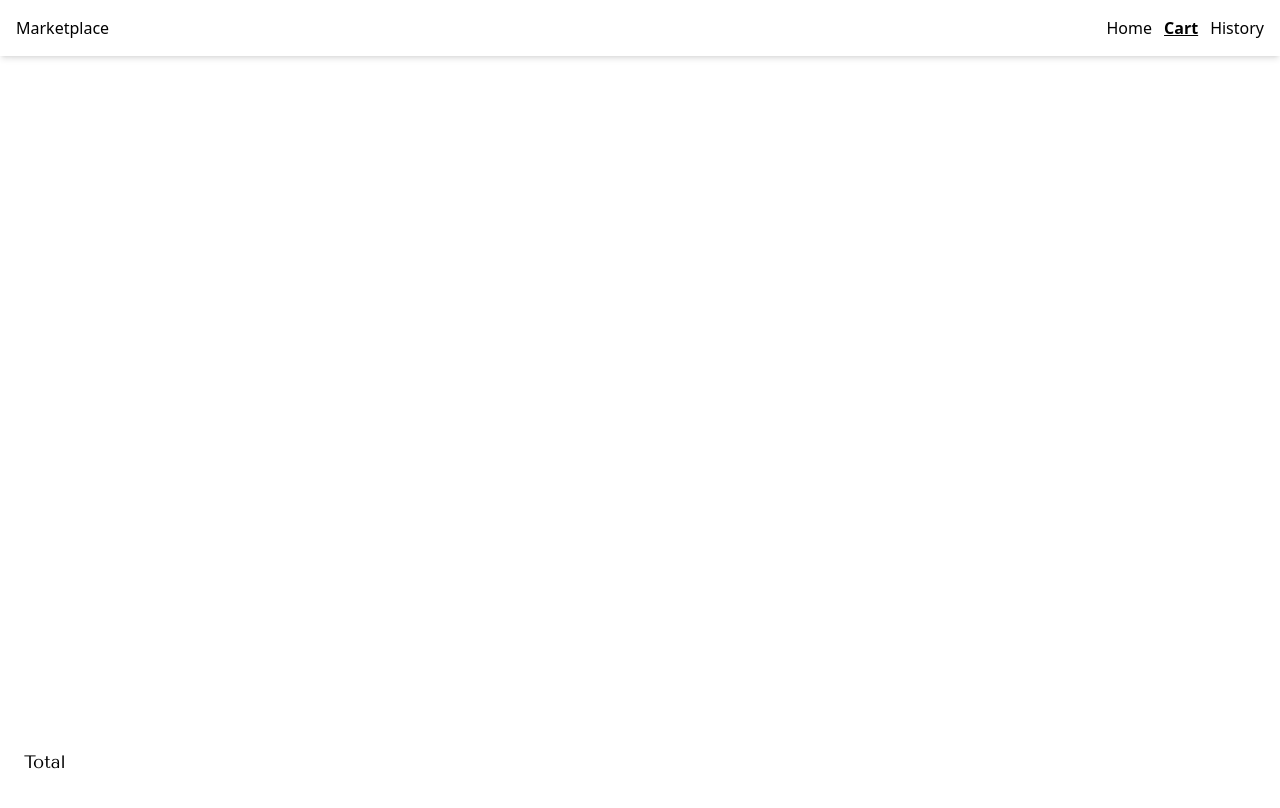
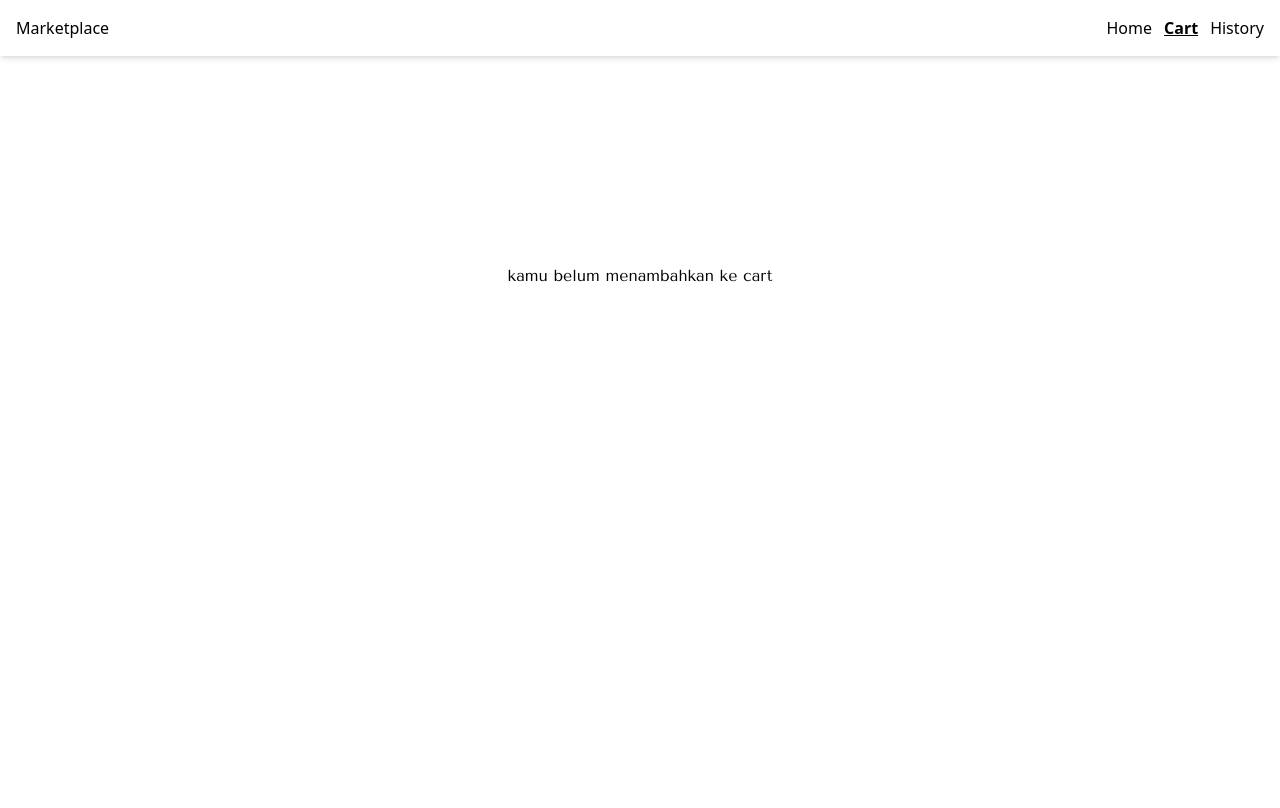
Before and after one commit to SadamMahendra/eCommerece-sederhana, a React (Vite) app: page /cart in a window 1280 px wide. Shown: the top 808 px of the page. Built offline with nearby package versions, Linux system fonts and the light colour scheme.

Commit message:
memberikan conditional ketika item kosong

```diff
--- a/src/pages/Cart/index.jsx
+++ b/src/pages/Cart/index.jsx
@@ -77,6 +77,9 @@ const index = () => {
 
   return (
     <Container>
+      {listCart.length === 0 ? (
+        <p className="mt-52 text-center">kamu belum menambahkan ke cart</p>
+      ) : (
         <div className="container py-5">
           <Card
             data={listCart}
@@ -87,7 +90,6 @@ const index = () => {
           />
 
           <div className="fixed bottom-0 right-0 flex  w-full items-center text-lg">
-          {getTotalPrice(listCart) !== 0 ? (
             <div className="w-full">
               <div className="flex w-full justify-between bg-white p-4">
                 <h3>Total</h3>
@@ -103,9 +105,6 @@ const index = () => {
                 </div>
               </button>
             </div>
-          ) : (
-            <div className="right-0 p-6">Total</div>
-          )}
           </div>
 
           {showPaymentPopup && (
@@ -150,6 +149,7 @@ const index = () => {
             </div>
           )}
         </div>
+      )}
     </Container>
   );
 };
--- a/src/pages/History/index.jsx
+++ b/src/pages/History/index.jsx
@@ -6,10 +6,11 @@ import Container from "../../components/Container/Container";
 const index = () => {
   const listHistory = useProductStore((state) => state.history);
 
-  console.log(listHistory);
-
   return (
     <Container>
+      {listHistory.length === 0 ? (
+        <p className="mt-52 text-center">Kamu belum membeli apapun</p>
+      ) : (
         <div className="container py-5">
           {listHistory.map((item, index) => (
             <div key={index}>
@@ -17,6 +18,7 @@ const index = () => {
             </div>
           ))}
         </div>
+      )}
     </Container>
   );
 };
```
Lines whose indentation alone changed are shown as unchanged.
